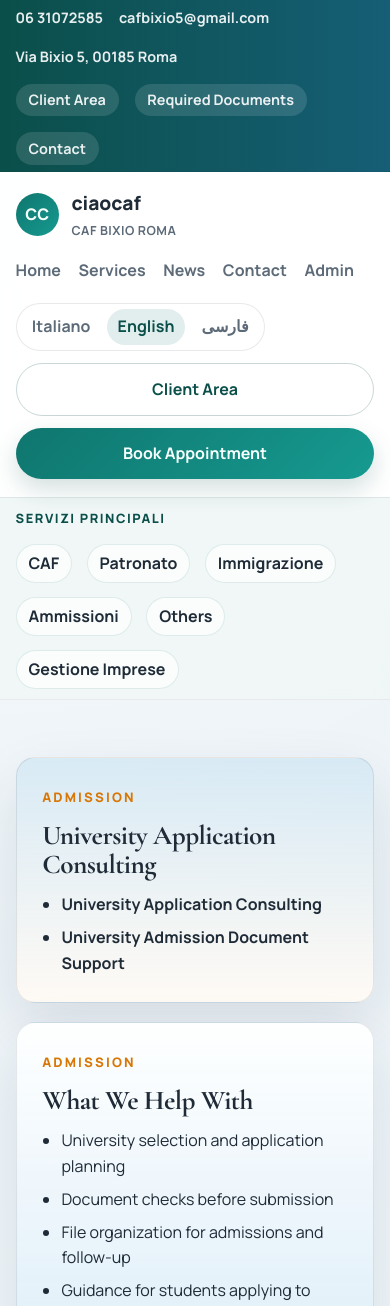
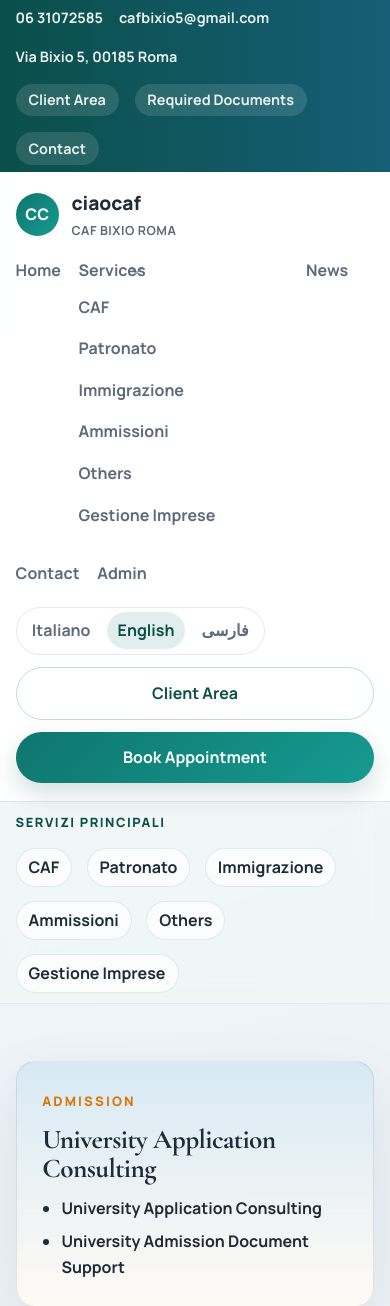
Before and after one commit to ananthareddykunreddy/italia-caf-immigration-site, a Flask app: page /admission-services in a window 390 px wide. Shown: the top 1306 px of the page. Run offline with Flask 3, Linux system fonts and the light colour scheme.

Commit message:
Add services dropdown in header

```diff
--- a/static/styles.css
+++ b/static/styles.css
@@ -204,6 +204,69 @@ a {
   margin: 0;
   padding: 0;
   gap: 1.1rem;
+}
+
+.nav-dropdown {
+  position: relative;
+}
+
+.nav-dropdown > a {
+  padding-right: 1.1rem;
+}
+
+.nav-dropdown > a::before {
+  content: "";
+  position: absolute;
+  right: 0.25rem;
+  top: 50%;
+  width: 0.45rem;
+  height: 0.45rem;
+  border-right: 2px solid currentColor;
+  border-bottom: 2px solid currentColor;
+  transform: translateY(-60%) rotate(45deg);
+  opacity: 0.6;
+}
+
+.dropdown-menu {
+  position: absolute;
+  top: calc(100% + 0.6rem);
+  left: 0;
+  min-width: 210px;
+  padding: 0.65rem;
+  margin: 0;
+  list-style: none;
+  display: grid;
+  gap: 0.3rem;
+  background: rgba(255, 255, 255, 0.98);
+  border: 1px solid var(--line);
+  border-radius: 0.9rem;
+  box-shadow: var(--shadow);
+  opacity: 0;
+  visibility: hidden;
+  transform: translateY(8px);
+  transition: opacity 0.2s ease, transform 0.2s ease, visibility 0.2s ease;
+  z-index: 30;
+}
+
+.dropdown-menu a {
+  display: block;
+  padding: 0.55rem 0.8rem;
+  border-radius: 0.7rem;
+  text-decoration: none;
+  font-weight: 700;
+  color: var(--text);
+}
+
+.dropdown-menu a:hover {
+  background: rgba(15, 118, 110, 0.08);
+  color: var(--brand-dark);
+}
+
+.nav-dropdown:hover .dropdown-menu,
+.nav-dropdown:focus-within .dropdown-menu {
+  opacity: 1;
+  visibility: visible;
+  transform: translateY(0);
 }
 
 .nav-links a,
@@ -1229,6 +1292,21 @@ a {
     width: 100%;
     flex-wrap: wrap;
   }
+
+  .dropdown-menu {
+    position: static;
+    opacity: 1;
+    visibility: visible;
+    transform: none;
+    box-shadow: none;
+    background: transparent;
+    border: 0;
+    padding: 0.4rem 0 0.6rem;
+  }
+
+  .dropdown-menu a {
+    background: rgba(255, 255, 255, 0.8);
+  }
 }
 
 @media (max-width: 640px) {
--- a/templates/base.html
+++ b/templates/base.html
@@ -40,7 +40,17 @@
         <nav aria-label="Main navigation">
           <ul class="nav-links">
             <li><a href="{{ url_for('home') }}">{{ t('nav_home') }}</a></li>
-            <li><a href="{{ url_for('services') }}">{{ t('nav_services') }}</a></li>
+            <li class="nav-dropdown">
+              <a href="{{ url_for('services') }}">{{ t('nav_services') }}</a>
+              <ul class="dropdown-menu" aria-label="Services submenu">
+                <li><a href="{{ url_for('caf_services') }}">CAF</a></li>
+                <li><a href="{{ url_for('patronato_services') }}">Patronato</a></li>
+                <li><a href="{{ url_for('immigration_services') }}">Immigrazione</a></li>
+                <li><a href="{{ url_for('admission_services') }}">Ammissioni</a></li>
+                <li><a href="{{ url_for('support_services') }}">Others</a></li>
+                <li><a href="{{ url_for('business_services') }}">Gestione Imprese</a></li>
+              </ul>
+            </li>
             <li><a href="{{ url_for('news') }}">{{ t('nav_news') }}</a></li>
             <li><a href="{{ url_for('contact') }}">{{ t('nav_contact') }}</a></li>
             <li><a href="{{ url_for('admin_login') }}">{{ t('nav_admin') }}</a></li>
```
